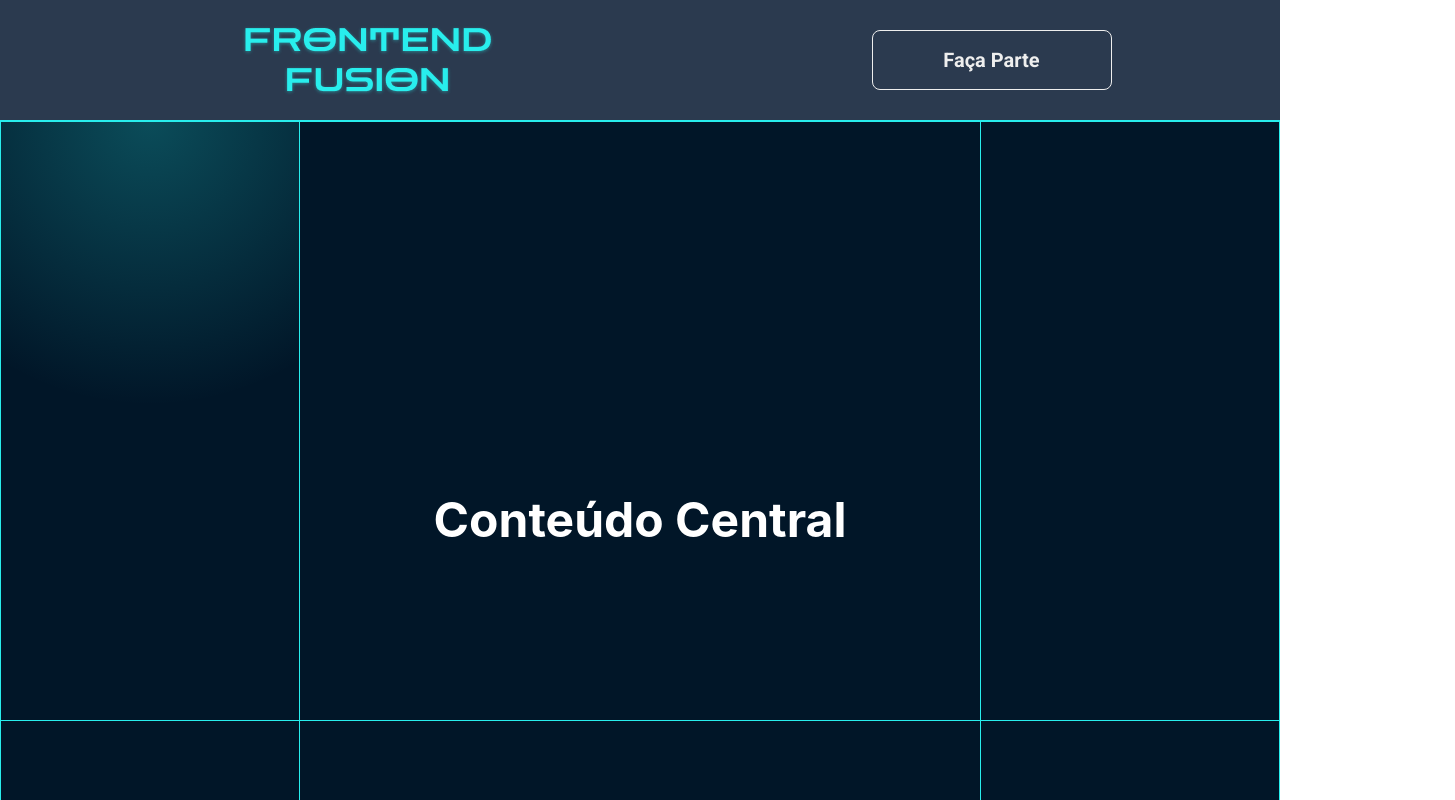
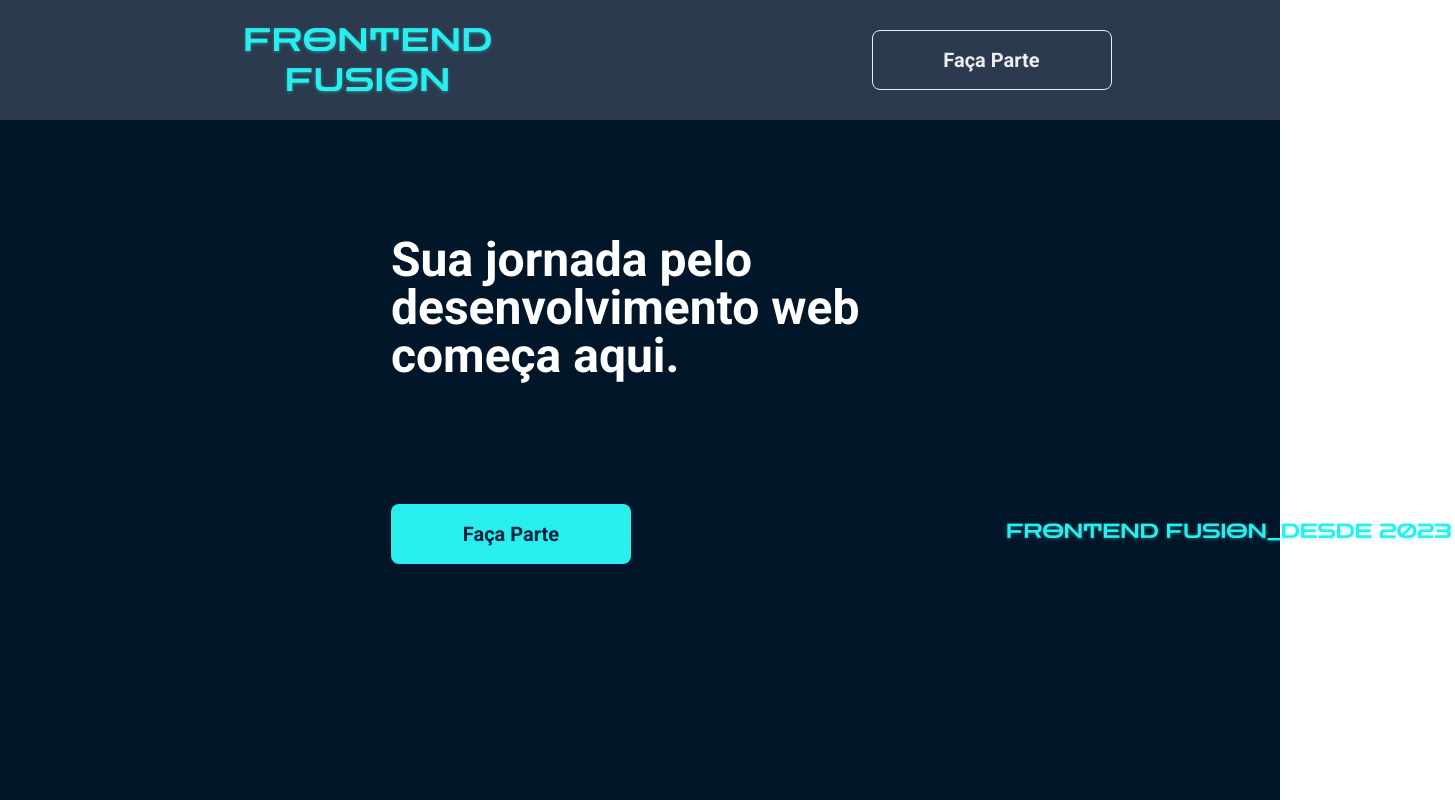
Before and after one commit to Projeto-FrontEnd-Fusion/x-men-portifolio-colaborativo, a React (Vite) app: page / in a window 1280 px wide. Shown: the top 800 px of the page, 1455 px wide, since content can reach past the window. Built offline with nearby package versions, Linux system fonts and the light colour scheme; a web font is replaced by a local one.

Commit message:
Fix:Subtitle and Button

```diff
--- a/src/components/Hero/hero.tsx
+++ b/src/components/Hero/hero.tsx
@@ -1,5 +1,6 @@
 import "../../App.css";
 import Logo from "../../assets/logo.png";
+import Subtitle from '../../assets/subtitle.png'
 
 const Hero = () => {
     return (
@@ -15,39 +16,21 @@ const Hero = () => {
                     </button>
                 </div>
             </nav>
+            <div className="bg-[#011628] w-full h-[88vh] relative  ">
+                <div className=" absolute top-0 bottom-0 left-0 right-0 flex items-center w-[534px] h-[245.94px] ml-[331px] pt-[280px] font-['Roboto']">
+                    <div className="text-white text-5xl font-bold ml-[60px] font-['Roboto'] ">
+                        <p>Sua jornada pelo desenvolvimento web começa aqui.</p>
+                        <div className="pt-[121.97px] flex items-center   ">
+                            <div>
+                            <button className="w-[240px] h-[60px] justify-center text-[20px] leading-[32px] font-semibold bg-[#28EEED] rounded-[8px] text-[#022440] font-['Roboto']">
+                                Faça Parte
+                            </button>
+                            </div>
 
-            <div className="bg-[#011628] w-full h-[100vh] relative">
-
-                <aside
-                    className="absolute top-0 left-0 w-full h-[0px] border-[1px] border-solid border-[#28EEED]"
-                ></aside>
-                <div className="absolute top-0 bottom-0 left-0 right-0 flex items-center justify-center">
-                    <div className="text-white text-5xl font-bold">
-                        <p>Conteúdo Central</p>
+                            <img src={Subtitle} alt="Subtitle" className=" leading-[32px] ml-[372px] h-auto" />
+                        </div>
                     </div>
                 </div>
-
-
-                <aside
-                    className="absolute top-0 left-0 border-[1px] border-solid border-[#28EEED] h-full w-[300px]"
-                    style={{
-                        background: `
-                            radial-gradient(40.64% 40.64% at 50% 0%, rgba(40, 238, 237, 0.25) 0%, rgba(0, 0, 0, 0) 100%)
-                            no-repeat top center / 700px 700px
-                        `,
-                    }}
-                ></aside>
-
-                <aside
-                    className="absolute top-0 left-0 border-[1px] border-solid border-[#28EEED] h-full w-[300px]"
-                ></aside>
-
-                <aside
-                    className="absolute top-0 right-0 border-[1px] border-solid border-[#28EEED] h-full w-[300px]"
-                ></aside>
-
-                <footer className="absolute bottom-0 w-full border-[1px] border-solid border-[#28EEED] h-[200px] z-0">
-                </footer>
             </div >
         </>
     );
```
Also changed, not shown: src/assets/subtitle.png (added).
